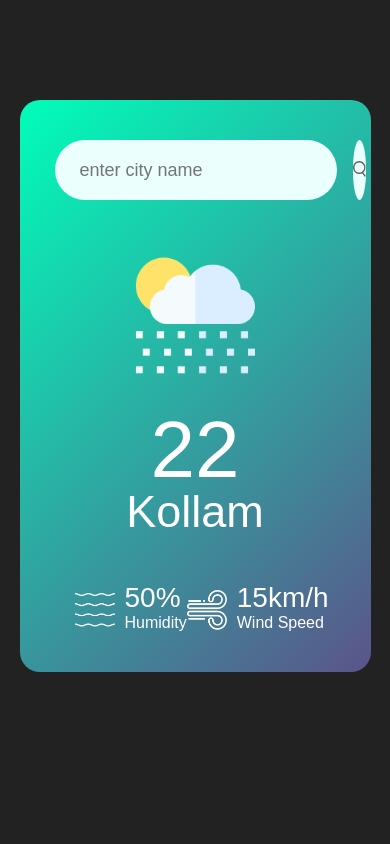
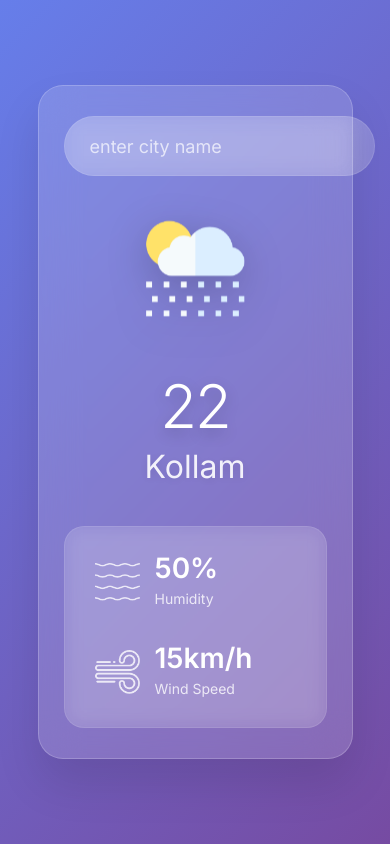
Before and after one commit to thejusvinod/Weather-app, a plain HTML site: page weather.html in a window 390 px wide. Drawn offline with Linux system fonts and the light colour scheme.

Commit message:
✨ Enhance weather app with modern glass-morphism design
- Add glass-morphism effect with backdrop blur and transparency
- Implement smooth animations (floating weather icon, fade-in card)
- Upgrade to Inter font for better typography
- Add interactive hover effects and transitions
- Create beautiful gradient background
- Enhance search input and button styling
- Improve details section with glass container
- Add responsive design for mobile devices
- Fix bug: add missing quotes around clear.png
- Add text shadows and improved spacing throughout

```diff
--- a/weather.css
+++ b/weather.css
@@ -1,24 +1,51 @@
+@import url('https://fonts.googleapis.com/css2?family=Inter:wght@300;400;500;600;700&display=swap');
+
 *{
     margin: 0;
     padding: 0;
-    font-family: 'Poppins',sans-serif;
+    font-family: 'Inter', sans-serif;
     box-sizing: border-box;
 }
 body
 {
-    background: #222;
+    background: linear-gradient(135deg, #667eea 0%, #764ba2 100%);
+    min-height: 100vh;
+    display: flex;
+    align-items: center;
+    justify-content: center;
+    padding: 20px;
 }
 .card
 {
     width: 90%;
     max-width: 470px;
-    background:linear-gradient(135deg,#00feba,#5b548a);
+    background: rgba(255, 255, 255, 0.15);
+    backdrop-filter: blur(20px);
+    border: 1px solid rgba(255, 255, 255, 0.2);
     color: #fff;
-    margin: 100px auto 0;
-    border-radius: 20px;
-    padding: 40px 35px;
+    margin: 0;
+    border-radius: 25px;
+    padding: 45px 40px;
     text-align: center;
+    box-shadow: 0 25px 45px rgba(0, 0, 0, 0.1);
+    transition: all 0.3s ease;
+    animation: fadeInUp 0.8s ease-out;
+}
 
+.card:hover {
+    transform: translateY(-5px);
+    box-shadow: 0 35px 60px rgba(0, 0, 0, 0.15);
+}
+
+@keyframes fadeInUp {
+    from {
+        opacity: 0;
+        transform: translateY(30px);
+    }
+    to {
+        opacity: 1;
+        transform: translateY(0);
+    }
 }
 .search
 {
@@ -31,68 +58,172 @@ body
 {
    border: 0;
    outline: 0;
-   background: #ebfffc;
-   color: #555;
-   padding: 10px 25px;
+   background: rgba(255, 255, 255, 0.2);
+   color: #fff;
+   padding: 12px 25px;
    height: 60px;
    border-radius: 30px;
    flex: 1;
    margin-right: 16px;
    font-size: 18px;
+   font-weight: 400;
+   backdrop-filter: blur(10px);
+   border: 1px solid rgba(255, 255, 255, 0.1);
+   transition: all 0.3s ease;
+}
+
+.search input::placeholder {
+   color: rgba(255, 255, 255, 0.7);
+}
+
+.search input:focus {
+   background: rgba(255, 255, 255, 0.25);
+   border: 1px solid rgba(255, 255, 255, 0.3);
+   transform: scale(1.02);
 }
 .search button
 {
     border: 0;
     outline: 0;
-    background: #ebfffc;
+    background: rgba(255, 255, 255, 0.2);
+    backdrop-filter: blur(10px);
+    border: 1px solid rgba(255, 255, 255, 0.1);
     border-radius: 50%;
     width: 60px;
     height: 60px;
     cursor: pointer;
+    transition: all 0.3s ease;
+    display: flex;
+    align-items: center;
+    justify-content: center;
 }
+
+.search button:hover {
+    background: rgba(255, 255, 255, 0.3);
+    transform: scale(1.05);
+    border: 1px solid rgba(255, 255, 255, 0.3);
+}
+
+.search button:active {
+    transform: scale(0.95);
+}
+
 .search button img
 {
-   height: 16px;
+   height: 18px;
+   filter: brightness(0) invert(1);
+   opacity: 0.8;
 }
 .weather-icon
 {
     width: 170px;
     margin-top: 30px;
+    filter: drop-shadow(0 10px 20px rgba(0, 0, 0, 0.2));
+    animation: float 3s ease-in-out infinite;
+}
 
+@keyframes float {
+    0%, 100% {
+        transform: translateY(0px);
+    }
+    50% {
+        transform: translateY(-10px);
+    }
 }
+
 .weather h1
 {
     font-size: 80px;
-    font-weight: 500;
+    font-weight: 300;
+    margin: 20px 0 10px 0;
+    text-shadow: 0 5px 15px rgba(0, 0, 0, 0.2);
+    letter-spacing: -2px;
 }
+
 .weather h2
 {
     font-size: 45px;
     font-weight: 400;
-    margin-top: -10px;
+    margin-top: -5px;
+    opacity: 0.9;
+    text-shadow: 0 2px 10px rgba(0, 0, 0, 0.1);
 }
 .details
 {
     display: flex;
     align-items: center;
     justify-content: space-between;
-    padding: 0 20px;
-    margin-top: 50px;
+    padding: 20px;
+    margin-top: 40px;
+    background: rgba(255, 255, 255, 0.1);
+    border-radius: 20px;
+    backdrop-filter: blur(10px);
+    border: 1px solid rgba(255, 255, 255, 0.1);
 }
+
 .col
 {
     display: flex;
     align-items: center;
     text-align: left;
+    flex: 1;
+    justify-content: center;
+    padding: 10px;
+    transition: all 0.3s ease;
 }
+
+.col:hover {
+    transform: scale(1.05);
+}
+
 .col img
 {
-    width: 40px;
-    margin-right: 10px;
+    width: 45px;
+    margin-right: 15px;
+    filter: brightness(0) invert(1);
+    opacity: 0.8;
+}
 
-}
-.humidity,.wind
+.humidity, .wind
 {
     font-size: 28px;
+    font-weight: 600;
     margin-top: -6px;
 }
+
+.col p:last-child {
+    font-size: 14px;
+    opacity: 0.8;
+    font-weight: 400;
+    margin-top: 5px;
+}
+
+/* Responsive Design */
+@media (max-width: 480px) {
+    .card {
+        padding: 30px 25px;
+        margin: 20px;
+    }
+
+    .weather h1 {
+        font-size: 60px;
+    }
+
+    .weather h2 {
+        font-size: 32px;
+    }
+
+    .details {
+        flex-direction: column;
+        gap: 20px;
+    }
+
+    .col {
+        justify-content: flex-start;
+        width: 100%;
+    }
+
+    .weather-icon {
+        width: 140px;
+    }
+}
--- a/weather.html
+++ b/weather.html
@@ -57,7 +57,7 @@
     }
     else if(data.weather[0].main=="Clear")
     {
-        weathericon.src=clear.png;
+        weathericon.src="clear.png";
     }
     else if(data.weather[0].main=="Rain")
     {
```
